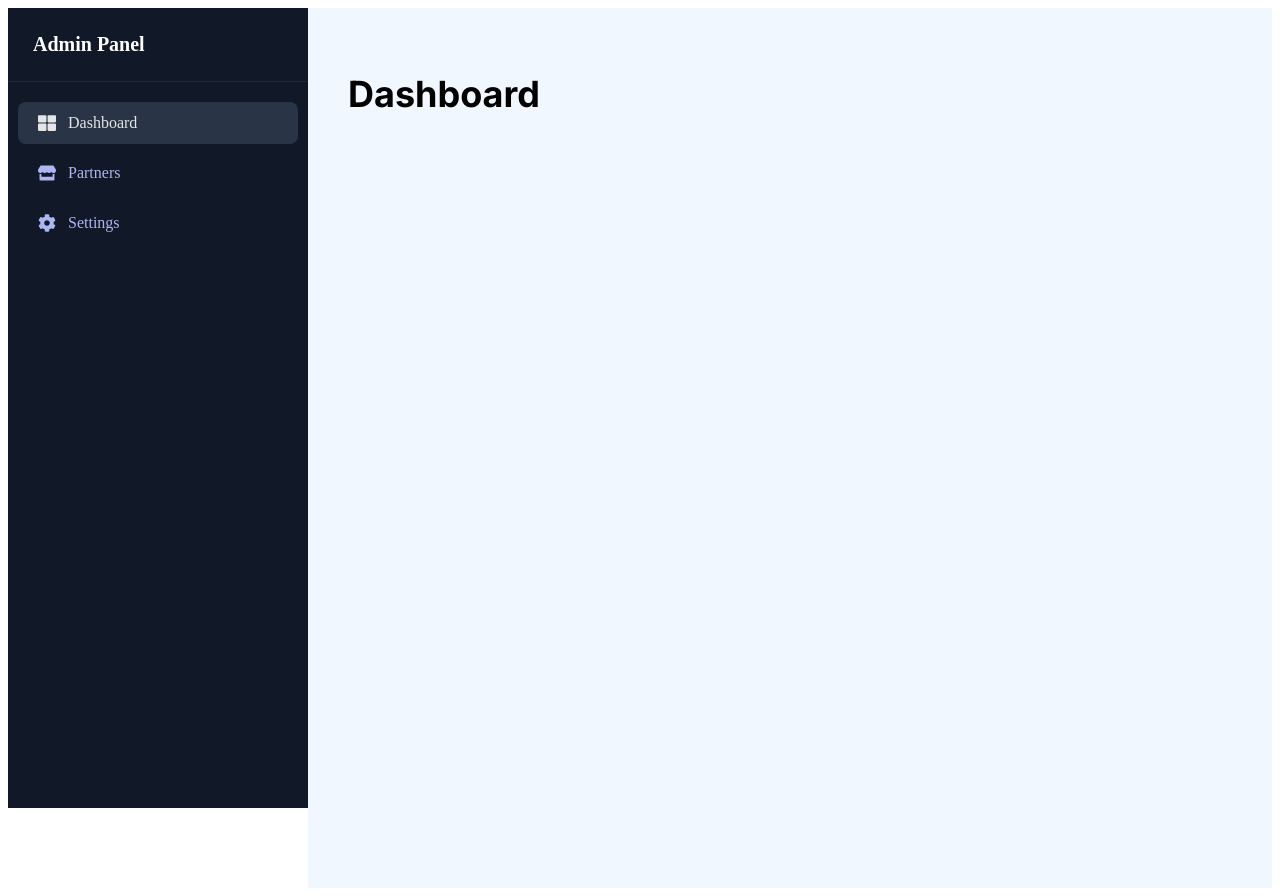
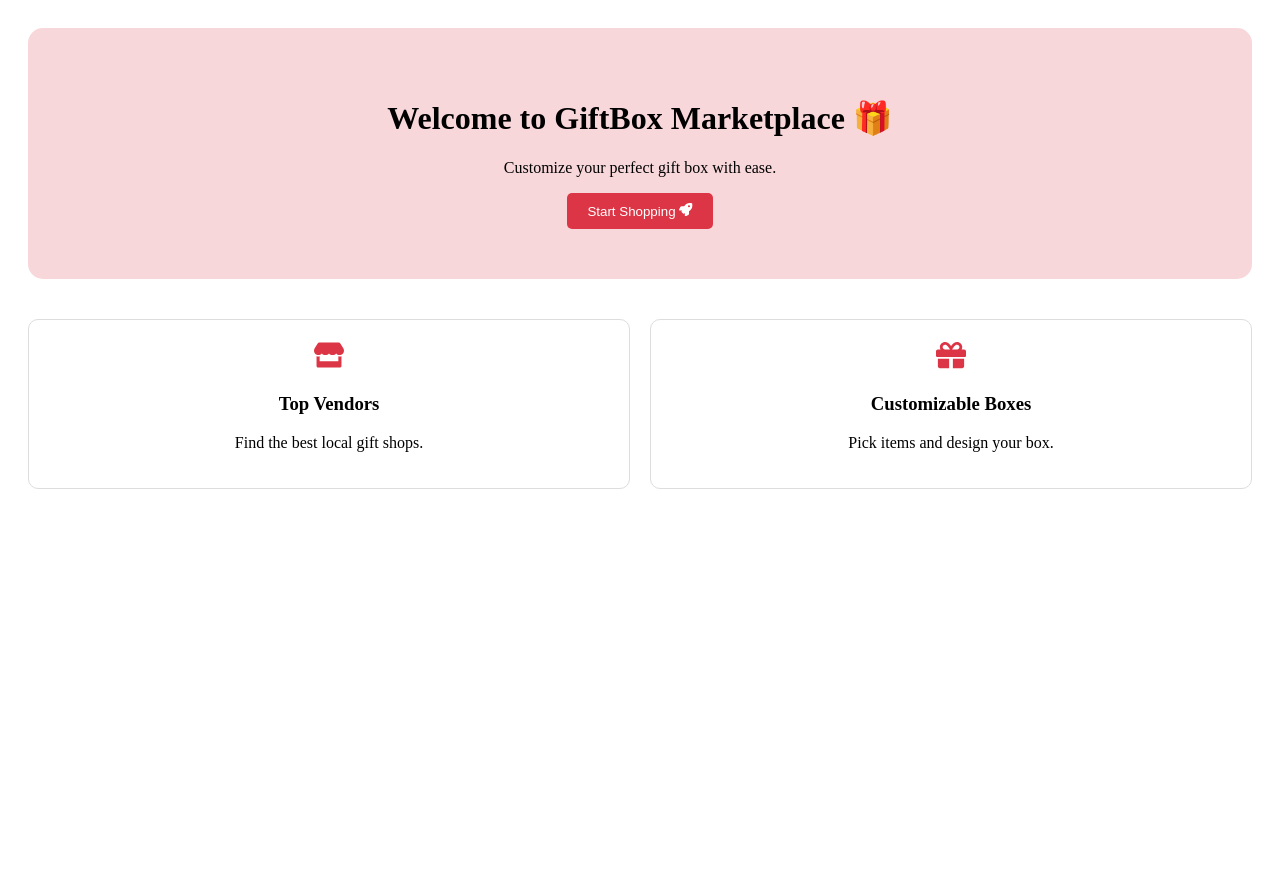
Before and after one commit to Dineth519/e23-co2060-GiftBox-Customization-Marketplace, a React (Create React App) app in the folder code/frontend/: page / in a window 1280 px wide. Before the commit this address led to /admin. After the commit the page ends 816 px from the top, so only its background shows below. Built offline with nearby package versions, Linux system fonts and the light colour scheme.

Commit message:
Fixed routing to hide sidebar on homepage

```diff
--- a/code/frontend/src/App.js
+++ b/code/frontend/src/App.js
@@ -1,52 +1,49 @@
-import React from 'react';
-import { BrowserRouter as Router, Routes, Route, Navigate } from 'react-router-dom';
+import React, { useEffect } from 'react';
+import { BrowserRouter as Router, Routes, Route, useLocation } from 'react-router-dom';
 
 // --- COMPONENT IMPORTS ---
-// Ensure these paths match your actual folder structure
 import Sidebar from './components/admin/Sidebar.jsx';
 import Partners from './pages/admin/Partners.jsx';
 import Settings from './pages/admin/Settings.jsx';
 import Dashboard from './pages/admin/Dashboard.jsx';
+import Home from './pages/user/Home.jsx';
 
-/**
- * Main App Component
- * Uses React Router to manage navigation and a Flexbox layout
- * to keep the Sidebar fixed on the left.
- */
+const LayoutWrapper = ({ children }) => {
+  const location = useLocation();
+  const isAdminPath = location.pathname.startsWith('/admin');
+
+  // This will print the current path in your Browser Console (F12)
+  useEffect(() => {
+    console.log("Current Path:", location.pathname);
+    console.log("Is Admin View:", isAdminPath);
+  }, [location]);
+
+  return (
+    <div style={{ display: 'flex', minHeight: '100vh' }}>
+      {/* If this doesn't show, check if Sidebar.jsx has errors */}
+      {isAdminPath && <Sidebar />}
+
+      <div style={{
+        flex: 1,
+        background: isAdminPath ? '#deebf7' : '#ffffff'
+      }}>
+        {children}
+      </div>
+    </div>
+  );
+};
+
 function App() {
   return (
     <Router>
-      {/* Main Layout Wrapper:
-        Using 'flex' ensures the Sidebar and Main Content sit side-by-side.
-      */}
-      <div style={{ display: 'flex', minHeight: '100vh' }}>
-
-        {/* Sidebar stays visible across all routes */}
-        <Sidebar />
-
-        {/* Main Content Area:
-          'flex: 1' allows this div to take up the remaining width.
-        */}
-        <div style={{ flex: 1, background: '#deebf7' }}>
-          <Routes>
-            {/* Route for the main Admin Overview */}
-            <Route path="/admin" element={<Dashboard />} />
-
-            {/* Route for Partner/Seller management */}
-            <Route path="/admin/partners" element={<Partners />} />
-
-            {/* Route for System Settings */}
-            <Route path="/admin/settings" element={<Settings />} />
-
-            {/* Default Redirect:
-              If the user visits the base URL "/", they are automatically
-              sent to the "/admin" dashboard.
-            */}
-            <Route path="/" element={<Navigate to="/admin" />} />
-          </Routes>
-        </div>
-
-      </div>
+      <LayoutWrapper>
+        <Routes>
+          <Route path="/" element={<Home />} />
+          <Route path="/admin" element={<Dashboard />} />
+          <Route path="/admin/partners" element={<Partners />} />
+          <Route path="/admin/settings" element={<Settings />} />
+        </Routes>
+      </LayoutWrapper>
     </Router>
   );
 }
--- /dev/null
+++ b/code/frontend/src/pages/user/Home.jsx
@@ -0,0 +1,31 @@
+import React from 'react';
+import { FaGift, FaRocket, FaStore } from 'react-icons/fa';
+
+const Home = () => {
+    return (
+        <div style={{ padding: '20px', textAlign: 'center' }}>
+            <header style={{ backgroundColor: '#f8d7da', padding: '50px', borderRadius: '15px' }}>
+                <h1>Welcome to GiftBox Marketplace 🎁</h1>
+                <p>Customize your perfect gift box with ease.</p>
+                <button style={{ padding: '10px 20px', backgroundColor: '#dc3545', color: 'white', border: 'none', borderRadius: '5px', cursor: 'pointer' }}>
+                    Start Shopping <FaRocket />
+                </button>
+            </header>
+
+            <section style={{ marginTop: '40px', display: 'flex', justifyContent: 'around', gap: '20px' }}>
+                <div style={{ flex: 1, padding: '20px', border: '1px solid #ddd', borderRadius: '10px' }}>
+                    <FaStore size={30} color="#dc3545" />
+                    <h3>Top Vendors</h3>
+                    <p>Find the best local gift shops.</p>
+                </div>
+                <div style={{ flex: 1, padding: '20px', border: '1px solid #ddd', borderRadius: '10px' }}>
+                    <FaGift size={30} color="#dc3545" />
+                    <h3>Customizable Boxes</h3>
+                    <p>Pick items and design your box.</p>
+                </div>
+            </section>
+        </div>
+    );
+};
+
+export default Home;
```
